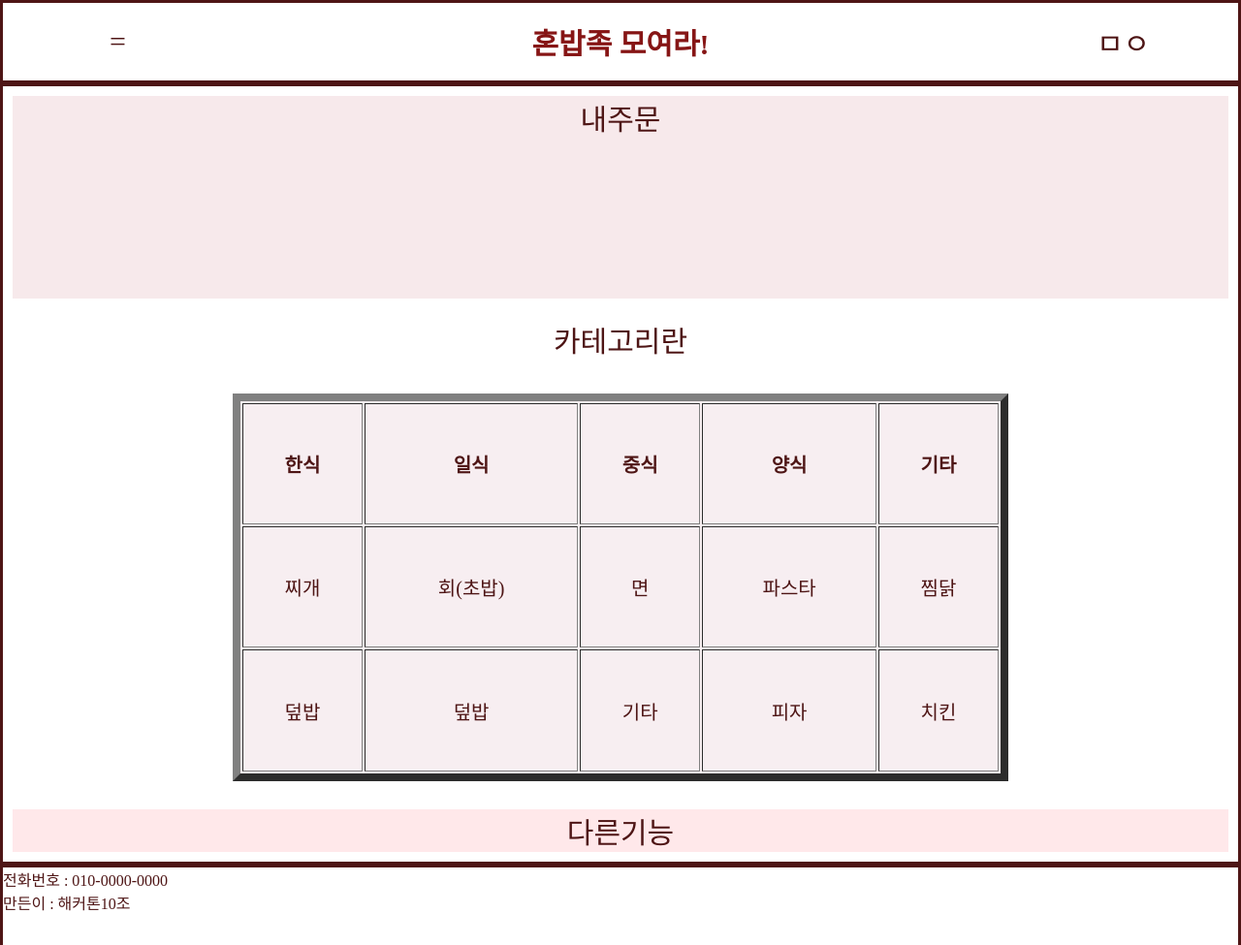
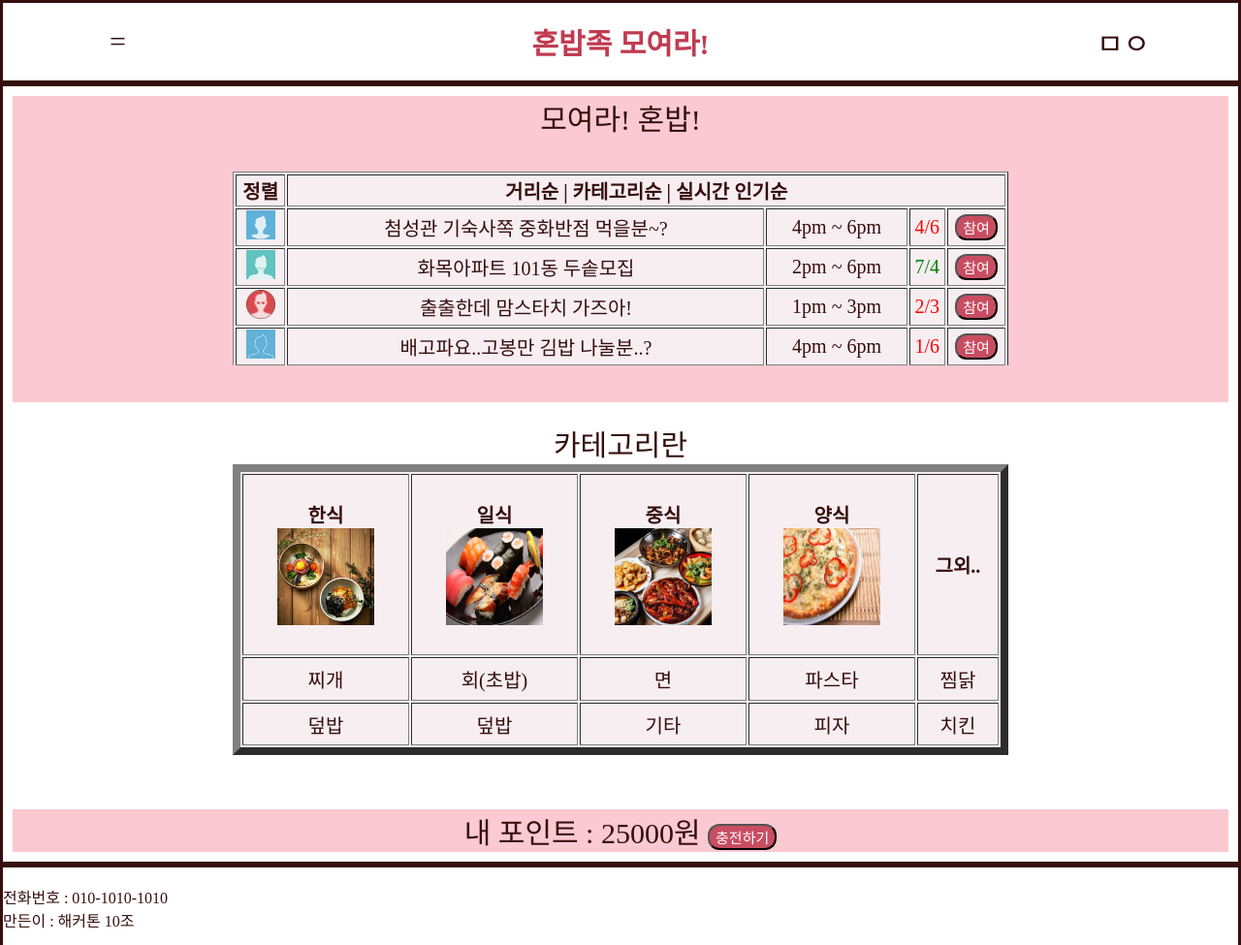
Before and after one commit to dmswl6310/hackathon10, a website built with Parcel: page src/index.html in a window 1280 px wide. Shown: the whole page at 97% size. Built offline with nearby package versions, Linux system fonts and the light colour scheme.

Commit message:
hwangeunji home page

```diff
--- a/src/index.html
+++ b/src/index.html
@@ -11,16 +11,106 @@
         <div class="top-icon2">ㅁㅇ</div>
     </div>
     <div class="middle">
-    <div class="myorder">내주문</div>
+    <div class="myorder" >
+        <div>모여라! 혼밥!<br><br></div>
+        <div class="table-control">
+        <table border="1" width="100%" height="100%">
+                <tr height=10 >
+                        <th >정렬
+                        </th>
+                        <th colspan="4"><div>거리순 |  카테고리순  |  실시간 인기순</div>
+                        </th>
+                </tr>
+                <tr height=10>
+                    <td><img src="프로필1.jpg" width="30" height="30"></td>
+                    <td>첨성관 기숙사쪽 중화반점 먹을분~?</td>
+                    <td>4pm ~ 6pm</td>
+                    <td class="number1">4/6</td>
+                    <td><button onclick="window.location.href='https://www.naver.com'">
+                        참여
+                    </button></td>
+                </tr>
+                <tr height=10>
+                        <td><img src="프로필2.jpg" width="30" height="30"></td>
+                        <td>화목아파트 101동 두솥모집</td>
+                        <td>2pm ~ 6pm</td>
+                        <td class="number2">7/4</td>
+                        <td><button onclick="window.location.href='https://www.naver.com'">
+                            참여
+                        </button></td>
+                </tr>
+                <tr height=10>
+                    <td><img src="프로필3.jpg" width="30" height="30"></td>
+                        <td>출출한데 맘스타치 가즈아!</td>
+                        <td>1pm ~ 3pm</td>
+                        <td class="number1">2/3</td>
+                        <td><button onclick="window.location.href='https://www.naver.com'">
+                            참여
+                        </button></td>
+                </tr>
+                <tr height=10>
+                    <td><img src="프로필4.jpg" width="30" height="30"></td>
+                    <td>배고파요..고봉만 김밥 나눌분..?</td>
+                    <td>4pm ~ 6pm</td>
+                    <td class="number1">1/6</td>
+                    <td><button onclick="window.location.href='https://www.naver.com'">
+                        참여
+                    </button></td>
+                </tr>
+                <tr height=10>
+                        <td><img src="프로필1.jpg" width="30" height="30"></td>
+                        <td>복현오거리 저녁 한식팟 구해요</td>
+                        <td>4pm ~ 6pm</td>
+                        <td class="number1">4/6</td>
+                        <td><button onclick="window.location.href='https://www.naver.com'">
+                            참여
+                        </button></td>
+                    </tr>
+                    <tr height=10>
+                            <td><img src="프로필3.jpg" width="30" height="30"></td>
+                            <td>테크노문 엽떡 ㄱㄱ</td>
+                            <td>10am ~ 11am</td>
+                            <td class="number2">6/6</td>
+                            <td><button onclick="window.location.href='https://www.naver.com'">
+                                참여
+                            </button></td>
+                    </tr>
+                    <tr height=10>
+                        <td><img src="프로필2.jpg" width="30" height="30"></td>
+                            <td>(야식모집)화목관 기숙사 닭발 시켜먹을분?</td>
+                            <td>10pm ~ 11pm</td>
+                            <td class="number2">4/3</td>
+                            <td><button onclick="window.location.href='https://www.naver.com'">
+                                참여
+                            </button></td>
+                    </tr>
+                    <tr height=10>
+                        <td><img src="프로필3.jpg" width="30" height="30"></td>
+                        <td>같이 나눠먹어요!! 경대서문 kfd배달주문합시당</td>
+                        <td>4pm ~ 6pm</td>
+                        <td class="number1">1/3</td>
+                        <td><button onclick="window.location.href='https://www.naver.com'">
+                            참여
+                        </button></td>
+                    </tr>
+
+        </table>
+    </div>
+</div>
     <div class="category">
-        <div>카테고리란<br><br></div>
- <table border="8" width="800" height=400>
+        <div>카테고리란<br></div>
+ <table border="8" width="800" height="300" align=center>
      <tr>
-         <th>한식</th>
-         <th>일식</th>
-         <th>중식</th>
-         <th>양식</th>
-         <th>기타</th>
+         <th><div>한식</div>
+             <img src="한식.jpg" width="100" height="100">
+         </th>
+         <th><div>일식</div>
+            <img src="일식.jpg" width="100" height="100"></th>
+         <th><div>중식</div>
+            <img src="중식.jpg" width="100" height="100"></th>
+         <th><div>양식</div>
+            <img src="양식.jpg" width="100" height="100"></th>
+         <th>그외..</th>
      </tr>
      <tr>
          <td>찌개</td>
@@ -39,11 +129,15 @@
 
  </table>
     </div>
-    <div class="other">다른기능</div>
+    <div class="other">내 포인트 : 25000원
+            <button onclick="window.location.href='https://www.naver.com'">
+                충전하기
+            </button>
+    </div>
     </div>
     <div class="bottom">
-        <div>전화번호 : 010-0000-0000    </div>
-        <div>만든이 : 해커톤10조</div>
+        <div><br>전화번호 : 010-1010-1010    </div>
+        <div>만든이 : 해커톤 10조</div>
     </div>
     <script src="./main.js"></script>
   </body>
--- a/src/styles/main.scss
+++ b/src/styles/main.scss
@@ -1,7 +1,7 @@
 body{
     margin:0;
     padding:0;
-    color: rgb(78, 21, 21);
+    color: rgb(54, 14, 14);
 }
 .top{
     display:flex;
@@ -12,7 +12,7 @@ body{
 }
 .top-logo{
 
-color:rgb(134, 21, 21);
+color:rgb(192, 59, 81);
 font-weight:700;
 font-size:30px;
 width:800px;
@@ -34,20 +34,26 @@ text-align:center;
 }
 .myorder{
     margin:10px;
-    height:300px;
+    height:500px;
     font-size:30px;
-    background-color : rgb(247, 233, 235);
+    background-color : rgb(250, 201, 209);
 }
 .category{
-    height:700px;
+    height:600px;
     font-size:30px;
     margin:10px;
+}
+.number1{
+    color : red;
+}
+.number2{
+    color : green;
 }
 .other{
     margin:10px;
     flex:1;
     font-size:30px;
-    background-color : rgb(255, 232, 234);
+    background-color : rgb(250, 201, 209);
 }
 .bottom{
     border:3px solid;
@@ -59,3 +65,20 @@ table{
     font-size:20px;
     background-color:rgb(247, 238, 241)
 }
+image{
+    width : 2px;
+    height : 2px;
+}
+.table-control{
+    margin:auto;
+    width:800px;
+    height:200px;
+    overflow:auto;
+}
+button{
+    color : rgb(255, 255, 255);
+    background:rgb(201, 77, 98);
+    font-size:15px;
+    border-radius:0.8em;
+    align-items:center;
+}
```
Also changed, not shown: src/양식.jpg (added), src/일식.jpg (added), src/중식.jpg (added), src/프로필1.jpg (added), src/프로필2.jpg (added), src/프로필3.jpg (added), src/프로필4.jpg (added), src/한식.jpg (added).
